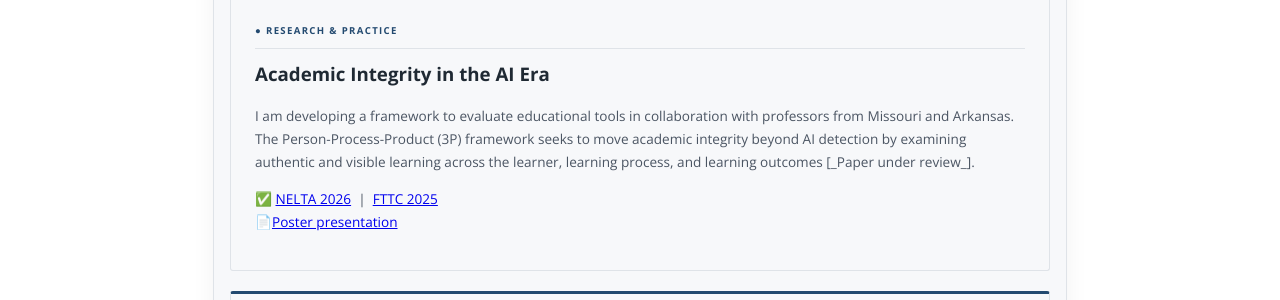
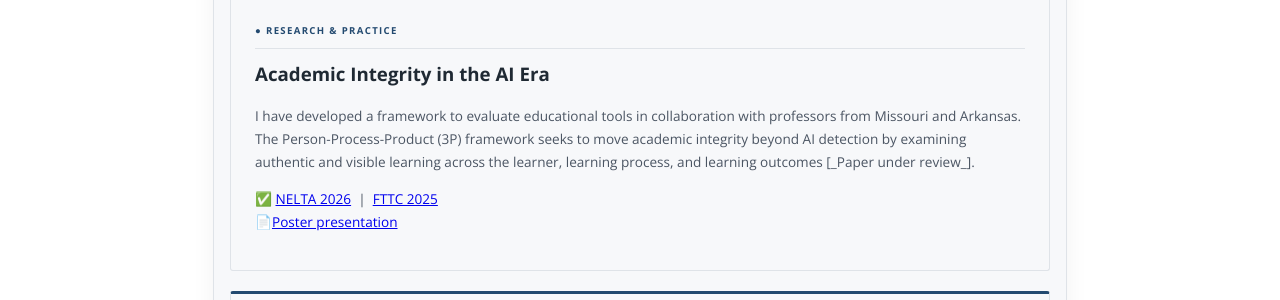
Before and after one commit to dahalsubodh/dahalsubodh.github.io, a Jekyll site: the page built from index.md, in a window 1280 px wide and 900 px high, scrolled down 641 px. Shown: the part 154-454 px from the top of the window. Built offline with Jekyll 4.4.1, drawn with Linux system fonts in a browser that asks for light colours.

Commit message:
Update index.md

```diff
--- a/index.md
+++ b/index.md
@@ -13,7 +13,7 @@ title: Home
   <div class="in-progress-grid">
     <article class="progress-card" data-status="● Research &amp; Practice">
       <h3>Academic Integrity in the AI Era</h3>
-      <p>I am developing a framework to evaluate educational tools in collaboration with professors from Missouri and Arkansas. The Person-Process-Product (3P) framework seeks to move academic integrity beyond AI detection by examining authentic and visible learning across the learner, learning process, and learning outcomes [_Paper under review_].</p>
+      <p>I have developed a framework to evaluate educational tools in collaboration with professors from Missouri and Arkansas. The Person-Process-Product (3P) framework seeks to move academic integrity beyond AI detection by examining authentic and visible learning across the learner, learning process, and learning outcomes [_Paper under review_].</p>
       <p style="margin-top:0.3rem;">
         ✅ <a href="https://www.nelta.org.np/conference/30">NELTA 2026</a> &nbsp;|&nbsp;
         <a href="https://builder.guidebook.com/g/#/guides/fttc2025/schedule/sessions/31735290?scheduleDayPosition=2025-10-24&scheduleIndexInDayPosition=39">FTTC 2025</a>
```
